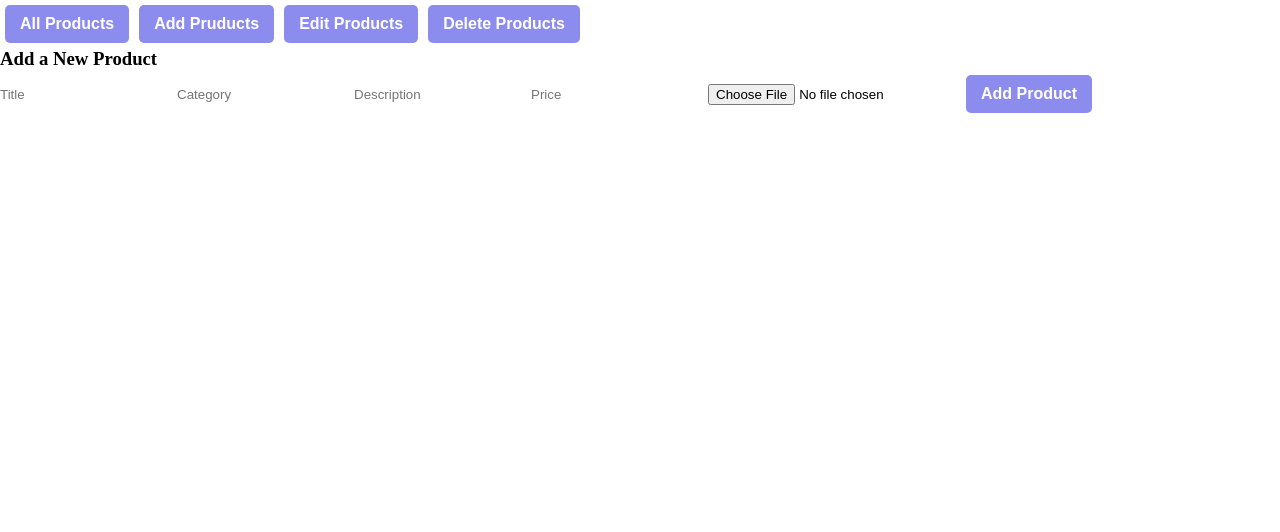
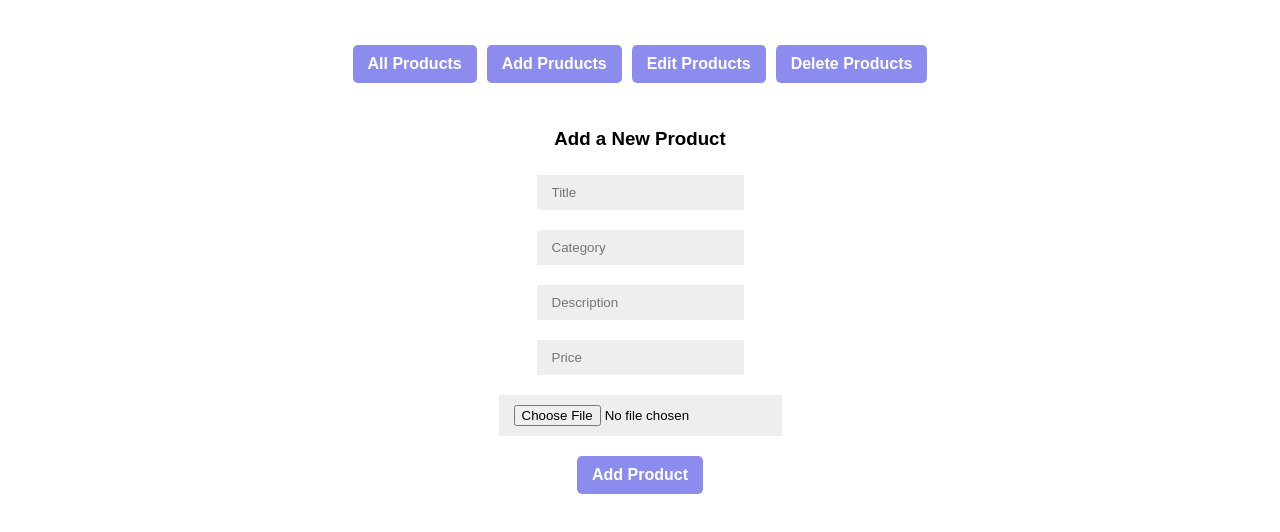
Before and after one commit to Danialezzat/CRUD-project, a React (Create React App) app: page / in a window 1280 px wide. Both pictures are taken after a click on the button "Add Pruducts". Shown: the top 532 px of the page. Built offline with nearby package versions, Linux system fonts and the light colour scheme.

Commit message:
styles added to all components

```diff
--- a/src/App.css
+++ /dev/null
@@ -1,38 +0,0 @@
-.App {
-  text-align: center;
-}
-
-.App-logo {
-  height: 40vmin;
-  pointer-events: none;
-}
-
-@media (prefers-reduced-motion: no-preference) {
-  .App-logo {
-    animation: App-logo-spin infinite 20s linear;
-  }
-}
-
-.App-header {
-  background-color: #282c34;
-  min-height: 100vh;
-  display: flex;
-  flex-direction: column;
-  align-items: center;
-  justify-content: center;
-  font-size: calc(10px + 2vmin);
-  color: white;
-}
-
-.App-link {
-  color: #61dafb;
-}
-
-@keyframes App-logo-spin {
-  from {
-    transform: rotate(0deg);
-  }
-  to {
-    transform: rotate(360deg);
-  }
-}
--- a/src/App.js
+++ b/src/App.js
@@ -1,5 +1,5 @@
 import { useState } from "react";
-import "./App.css";
+import style from './App.module.css'
 import GetProducts from "./components/GetProducts";
 import AddProducts from "./components/AddProducts";
 import PutProducts from "./components/PutProducts";
@@ -21,8 +21,8 @@ function App() {
   };
 
   return (
-    <div>
-      <div>
+    <div className={style.maincontainer}>
+      <div className={style.btnComponentcontroller}>
         <button name="get" onClick={btnHandler}>
           All Products
         </button>
--- /dev/null
+++ b/src/App.module.css
@@ -0,0 +1,12 @@
+.maincontainer {
+    display: flex;
+    justify-content: center;
+    align-items: center;
+    flex-direction: column;
+    width: 90%;
+    margin: auto;
+}
+
+.btnComponentcontroller {
+    margin: 40px 0;
+}
--- a/src/components/AddProducts.js
+++ b/src/components/AddProducts.js
@@ -2,7 +2,12 @@ import React from 'react'
 
 const AddProducts = () => {
   return (
-    <div>
+    <div style={{
+      display: 'flex',
+      flexDirection: 'column',
+      alignItems: 'center',
+      rowGap: '20px'
+    }}>
       <h3>Add a New Product</h3>
       <form action="">
         <input type="text" placeholder='Title'name='title' />
--- a/src/components/DeleteProduct.js
+++ b/src/components/DeleteProduct.js
@@ -2,7 +2,12 @@ import React from 'react'
 
 const DeleteProduct = () => {
   return (
-    <div>
+    <div style={{
+      display: 'flex',
+      flexDirection: 'column',
+      alignItems: 'center',
+      rowGap: '20px'
+    }}>
       <h3>Delete a Product</h3>
       <form action="">
         <input type="number" placeholder='Type Id...'name='id' />
--- a/src/components/PutProducts.js
+++ b/src/components/PutProducts.js
@@ -2,7 +2,12 @@ import React from 'react'
 
 const PutProducts = () => {
   return (
-    <div>
+    <div style={{
+      display: 'flex',
+      flexDirection: 'column',
+      alignItems: 'center',
+      rowGap: '20px'
+    }}>
       <h3>Edit a Product</h3>
       <form action="">
         <input type="number" placeholder='Id'name='id' />
--- a/src/index.css
+++ b/src/index.css
@@ -10,6 +10,10 @@
   --active-color: #aa2222;
 }
 
+html {
+  font-family: sans-serif;
+}
+
 button {
   padding: 10px 15px;
   font-size: 1rem;
@@ -20,3 +24,18 @@ button {
   color: white;
   font-weight: bold;
 }
+
+
+form {
+  display: flex;
+  justify-content: center;
+  align-items: center;
+  flex-direction: column;
+  row-gap: 10px;
+
+}
+input {
+  background-color: #eee;
+  margin: 5px;
+  padding: 10px 15px;
+}
```
